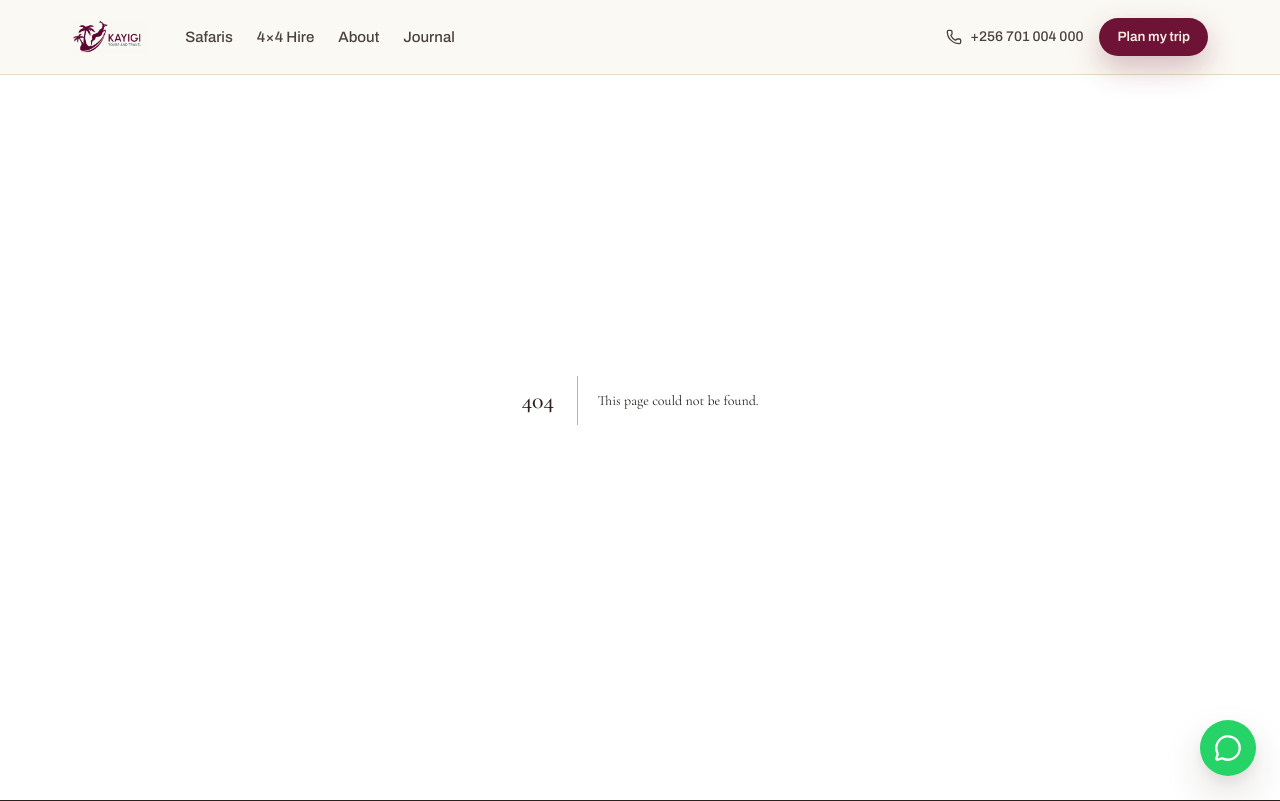
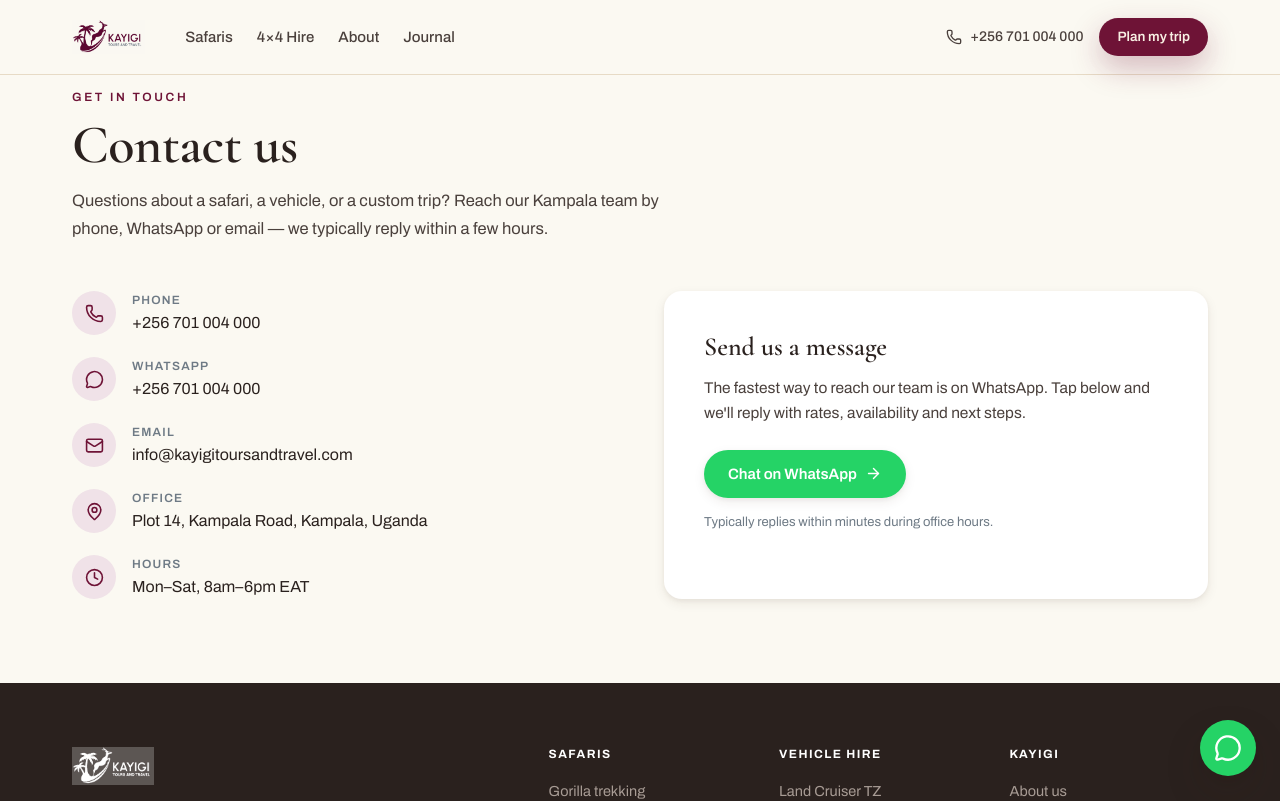
Before and after one commit to gilbatini/kayigi-tours-and-travel, a Next.js app: page /contact in a window 1280 px wide. Before the commit this address had no page. Shown: the top 801 px of the page. Built offline with nearby package versions, Linux system fonts and the light colour scheme.

Commit message:
feat: contact page

```diff
--- /dev/null
+++ b/src/app/contact/page.tsx
@@ -0,0 +1,142 @@
+import type { Metadata } from "next";
+import Link from "next/link";
+import {
+  ArrowRight,
+  Clock,
+  Mail,
+  MapPin,
+  MessageCircle,
+  Phone,
+  type LucideIcon,
+} from "lucide-react";
+
+export const metadata: Metadata = {
+  title: "Contact — Kayigi Tours & Travel",
+};
+
+const waText = encodeURIComponent("Hi Kayigi, I'd like to get in touch.");
+const enquiryWaHref = `https://wa.me/256701004000?text=${encodeURIComponent(
+  "Hi Kayigi, I'd like to make an enquiry.",
+)}`;
+
+type ContactDetail = {
+  icon: LucideIcon;
+  label: string;
+  value: string;
+  href?: string;
+  external?: boolean;
+};
+
+const DETAILS: ContactDetail[] = [
+  {
+    icon: Phone,
+    label: "Phone",
+    value: "+256 701 004 000",
+    href: "tel:+256701004000",
+  },
+  {
+    icon: MessageCircle,
+    label: "WhatsApp",
+    value: "+256 701 004 000",
+    href: `https://wa.me/256701004000?text=${waText}`,
+    external: true,
+  },
+  {
+    icon: Mail,
+    label: "Email",
+    value: "info@kayigitoursandtravel.com",
+    href: "mailto:info@kayigitoursandtravel.com",
+  },
+  {
+    icon: MapPin,
+    label: "Office",
+    value: "Plot 14, Kampala Road, Kampala, Uganda",
+  },
+  {
+    icon: Clock,
+    label: "Hours",
+    value: "Mon–Sat, 8am–6pm EAT",
+  },
+];
+
+export default function ContactPage() {
+  return (
+    <main className="flex-1">
+      <section className="bg-paper py-[84px]">
+        <div className="mx-auto max-w-[1200px] px-sp-6">
+          <div className="mb-[48px] max-w-[640px]">
+            <span className="kt-eyebrow">Get in touch</span>
+            <h1 className="mt-2">Contact us</h1>
+            <p className="mt-[14px] text-[16.5px] leading-[1.7] text-fg-2">
+              Questions about a safari, a vehicle, or a custom trip? Reach our
+              Kampala team by phone, WhatsApp or email — we typically reply
+              within a few hours.
+            </p>
+          </div>
+
+          <div className="grid grid-cols-1 gap-[48px] lg:grid-cols-2">
+            <ul className="flex flex-col gap-[22px]">
+              {DETAILS.map(({ icon: Icon, label, value, href, external }) => {
+                const content = (
+                  <>
+                    <span className="flex h-11 w-11 shrink-0 items-center justify-center rounded-full bg-maroon-100 text-maroon-600">
+                      <Icon className="h-[19px] w-[19px]" aria-hidden="true" />
+                    </span>
+                    <span className="flex min-w-0 flex-col">
+                      <span className="text-[12px] font-semibold uppercase tracking-[0.1em] text-fg-3">
+                        {label}
+                      </span>
+                      <span className="mt-[2px] text-[16px] leading-[1.5] text-fg-1">
+                        {value}
+                      </span>
+                    </span>
+                  </>
+                );
+
+                return (
+                  <li key={label}>
+                    {href ? (
+                      <Link
+                        href={href}
+                        {...(external
+                          ? { target: "_blank", rel: "noopener noreferrer" }
+                          : {})}
+                        className="group flex items-center gap-4 transition-colors hover:text-maroon-600"
+                      >
+                        {content}
+                      </Link>
+                    ) : (
+                      <div className="flex items-center gap-4">{content}</div>
+                    )}
+                  </li>
+                );
+              })}
+            </ul>
+
+            <div className="rounded-lg bg-surface-card p-[32px] shadow-md sm:p-[40px]">
+              <h2 className="font-display text-[26px] font-semibold leading-[1.2] text-fg-1">
+                Send us a message
+              </h2>
+              <p className="mt-[12px] text-[15.5px] leading-[1.65] text-fg-2">
+                The fastest way to reach our team is on WhatsApp. Tap below and
+                we&apos;ll reply with rates, availability and next steps.
+              </p>
+              <a
+                href={enquiryWaHref}
+                target="_blank"
+                rel="noopener noreferrer"
+                className="mt-[24px] inline-flex items-center gap-2 rounded-pill bg-[#25D366] px-6 py-[13px] text-[15px] font-semibold text-white shadow-md transition-all duration-200 hover:-translate-y-px hover:shadow-lg"
+              >
+                Chat on WhatsApp
+                <ArrowRight className="size-[17px]" aria-hidden="true" />
+              </a>
+              <p className="mt-[14px] text-[13px] text-fg-3">
+                Typically replies within minutes during office hours.
+              </p>
+            </div>
+          </div>
+        </div>
+      </section>
+    </main>
+  );
+}
```
